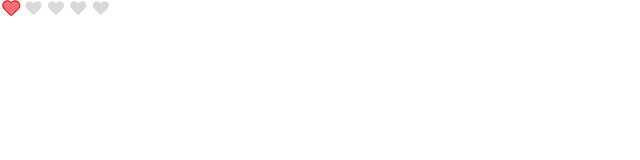
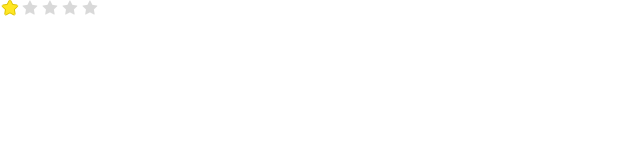
Before and after one commit to angular-buch/book-rating-upgrade, a website: page index.html in a window 1280 px wide. Shown: the full height of the page, 0-640 px from the left. Drawn offline with nearby package versions, Linux system fonts and the light colour scheme.

Commit message:
uses star instead of heart

```diff
--- a/index.html
+++ b/index.html
@@ -7,7 +7,7 @@
 </head>
 <body>
   <div ng-controller="RatingController as rating">
-    <sui-rating id="my-rating" size="large" type="heart" ng-model="rating.current"></sui-rating>
+    <sui-rating id="my-rating" size="large" type="star" ng-model="rating.current"></sui-rating>
   </div>
 
   <script src="node_modules/angular/angular.js"></script>
```
Also changed, not shown: 1 other file.
